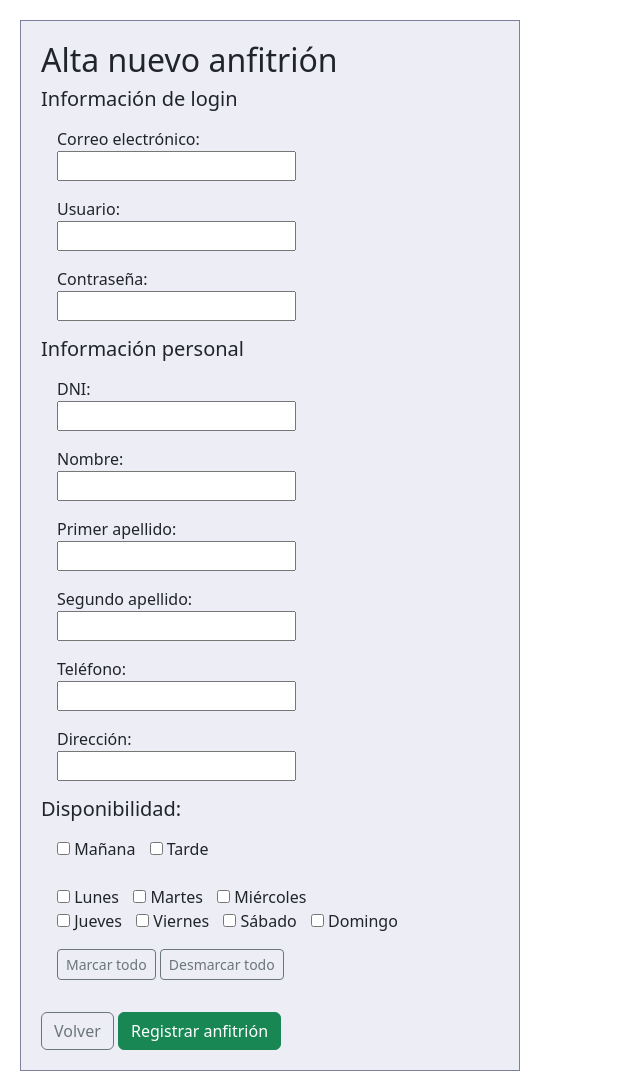
After one commit to gastbr/DAW.PRO.3.ProyectoPHP, a PHP site: page /php/admin/alta_anfitrion.php in a window 1280 px wide. The commit adds this page. Shown: the whole page, without its empty margins (0-640 px from the left). Run offline with PHP 8.4, Linux system fonts and the light colour scheme.

Commit message:
registrar anfitrión MySQL

```diff
--- a/DB_script.sql
+++ b/DB_script.sql
@@ -20,7 +20,7 @@ CREATE TABLE anfitrion (
     Disponibilidad VARCHAR(15),
     Usuario INT,
     CONSTRAINT check_Anfitrion_DNI CHECK (DNI RLIKE '^[0-9]+[a-z]$'),
-    CONSTRAINT check_Anfitrion_Telefono CHECK (Telefono RLIKE '^[0-9]$'),
+    CONSTRAINT check_Anfitrion_Telefono CHECK (Telefono RLIKE '^[0-9]{9}$'),
     CONSTRAINT FK_Anfitrion_Usuario FOREIGN KEY (Usuario)
         REFERENCES usuario(ID)
 );
@@ -57,7 +57,7 @@ CREATE TABLE Visita (
     TelefonoVisitante CHAR(9) NOT NULL,
     EmailVisitante VARCHAR(30) NOT NULL,
     Comentarios VARCHAR(100),
-    CONSTRAINT check_Visita_Telefono CHECK (TelefonoVisitante RLIKE '^[0-9]$')
+    CONSTRAINT check_Visita_Telefono CHECK (TelefonoVisitante RLIKE '^[0-9]{9}$')
 );
 
 CREATE TABLE anfitrion_recibe_visita (
@@ -77,7 +77,7 @@ CREATE TABLE voluntario (
     Telefono CHAR(9) NOT NULL,
     Disponibilidad VARCHAR(15),
     CONSTRAINT check_Voluntario_DNI CHECK (DNI RLIKE '^[0-9]+[a-z]$'),
-    CONSTRAINT check_Voluntario_Telefono CHECK (Telefono RLIKE '^[0-9]$')
+    CONSTRAINT check_Voluntario_Telefono CHECK (Telefono RLIKE '^[0-9]{9}$')
 );
 
 CREATE TABLE tarea (
--- /dev/null
+++ b/php/admin/alta_anfitrion.php
@@ -0,0 +1,139 @@
+<?php
+include '../inc/func.inc.php';
+include '../inc/mysql.inc.php';
+HeadHTML();
+if (isset($_GET["opcion"]) && $_GET["opcion"] == "alta_ok") {
+?>
+    <div class="alert alert-success">Anfitrión añadido con éxito a la base de datos.</div>
+<?php } ?>
+
+<form action="alta_anfitrion.php?opcion=alta_anfitrion" method="post">
+    <h2>Alta nuevo anfitrión</h2>
+    <h5>Información de login</h5>
+    <div class="alta_formInput">
+        <label for="email">Correo electrónico:</label>
+        <input required name="email" type="email">
+    </div>
+
+    <div class="alta_formInput">
+        <label for="username">Usuario:</label>
+        <input required name="username" type="text" pattern="[0-9a-zA-Z?=!#-_$()]{15}">
+    </div>
+
+    <div class="alta_formInput">
+        <label for="pass">Contraseña:</label>
+        <input required name="pass" type="password" pattern="[0-9a-zA-Z?=!#-_$()]{15}">
+    </div>
+
+    <h5>Información personal</h5>
+
+    <div class="alta_formInput">
+        <label for="dni">DNI:</label>
+        <input required name="dni" type="text" pattern="^[0-9]{8}[A-Za-z]{1}">
+    </div>
+
+    <div class="alta_formInput">
+        <label for="nombre">Nombre:</label>
+        <input required name="nombre" type="text" pattern="[a-zA-Z]{15}">
+    </div>
+
+    <div class="alta_formInput">
+        <label for="apellido1">Primer apellido:</label>
+        <input required name="apellido1" type="text" pattern="[a-zA-Z]{15}">
+    </div>
+
+    <div class="alta_formInput">
+        <label for="apellido2">Segundo apellido:</label>
+        <input name="apellido2" type="text" pattern="[a-zA-Z]{15}">
+    </div>
+
+    <div class="alta_formInput">
+        <label for="tel">Teléfono:</label>
+        <input required name="tel" type="tel" pattern="^[6789]{1}[0-9]{8}$">
+    </div>
+
+    <div class="alta_formInput">
+        <label for="dir">Dirección:</label>
+        <input required name="dir" type="text">
+    </div>
+
+    <h5>Disponibilidad:</h5>
+    <div class="alta_formInput">
+        <div class="checkbox">
+            <input name="disponibilidad" type="checkbox" value="Mañana">
+            <label for="disponibilidad">Mañana </label>
+        </div>
+
+        <div class="checkbox">
+            <input name="disponibilidad" type="checkbox" value="Tarde">
+            <label for="disponibilidad">Tarde </label>
+        </div>
+
+        <br>
+        <br>
+
+        <div class="checkbox">
+            <input name="disponibilidad" type="checkbox" value="L">
+            <label for="disponibilidad">Lunes </label>
+        </div>
+
+        <div class="checkbox">
+            <input name="disponibilidad" type="checkbox" value="M">
+            <label for="disponibilidad">Martes </label>
+        </div>
+
+        <div class="checkbox">
+            <input name="disponibilidad" type="checkbox" value="X">
+            <label for="disponibilidad">Miércoles </label>
+        </div>
+
+        <br>
+
+        <div class="checkbox">
+            <input name="disponibilidad" type="checkbox" value="J">
+            <label for="disponibilidad">Jueves </label>
+        </div>
+
+        <div class="checkbox">
+            <input name="disponibilidad" type="checkbox" value="V">
+            <label for="disponibilidad">Viernes </label>
+        </div>
+
+        <div class="checkbox">
+            <input name="disponibilidad" type="checkbox" value="S">
+            <label for="disponibilidad">Sábado </label>
+        </div>
+
+        <div class="checkbox">
+            <input name="disponibilidad" type="checkbox" value="D">
+            <label for="disponibilidad">Domingo </label>
+        </div>
+
+        <button type="button" class="btn btn-outline-secondary btn-sm d-inline-block my-3" onclick="marcarTodo()"> Marcar todo</button>
+        <button type="button" class="btn btn-outline-secondary btn-sm d-inline-block my-3" onclick="desmarcarTodo()"> Desmarcar todo</button>
+
+    </div>
+
+    <a href="./inicio_admin.php" class="btn btn-outline-secondary">Volver</a>
+    <button class="btn btn-success" type="submit" name="submit">Registrar anfitrión</button>
+</form>
+
+<script>
+    function marcarTodo() {
+        let checkboxes = document.querySelectorAll('.checkbox>input');
+        for (let i = 0; i < checkboxes.length; i++) {
+            checkboxes[i].checked = true;
+        }
+    }
+
+    function desmarcarTodo() {
+        let checkboxes = document.querySelectorAll('.checkbox>input');
+        for (let i = 0; i < checkboxes.length; i++) {
+            checkboxes[i].checked = false;
+        }
+    }
+</script>
+
+<?php
+FooterHTML();
+?>
--- a/php/admin/style.css
+++ b/php/admin/style.css
@@ -2,8 +2,13 @@
     margin: 1em 1em;
 }
 
-.alta_formInput > * {
+.alta_formInput>* {
     display: block;
+}
+
+.checkbox {
+    display: inline-block;
+    margin-right: 10px;
 }
 
 #acogida {
@@ -13,3 +18,12 @@
     border: 2px black outset;
     background-color: #eee;
 }
+
+form {
+    background-color: #ecedf5;
+    display: inline block;
+    max-width: 500px;
+    padding: 20px;
+    margin: 20px;
+    border: 1px #7c809e solid;
+}
--- a/php/style.css
+++ b/php/style.css
@@ -1,4 +1,5 @@
 .card {
     width: 18rem;
     display: inline-block;
+    margin: 10px;
 }
```
Also changed, not shown: php/admin/alta_mascota.php (+15 -14 lines), php/admin/inicio_admin.php (added, +14 -0 lines), php/listado_mascotas.php (added, +38 -0 lines), php/listado_perros.php (deleted, +0 -28 lines), mediabd/fotoMascota-ID1.jpeg (added), php/inc/mysql.inc.php (line endings or trailing spaces).
